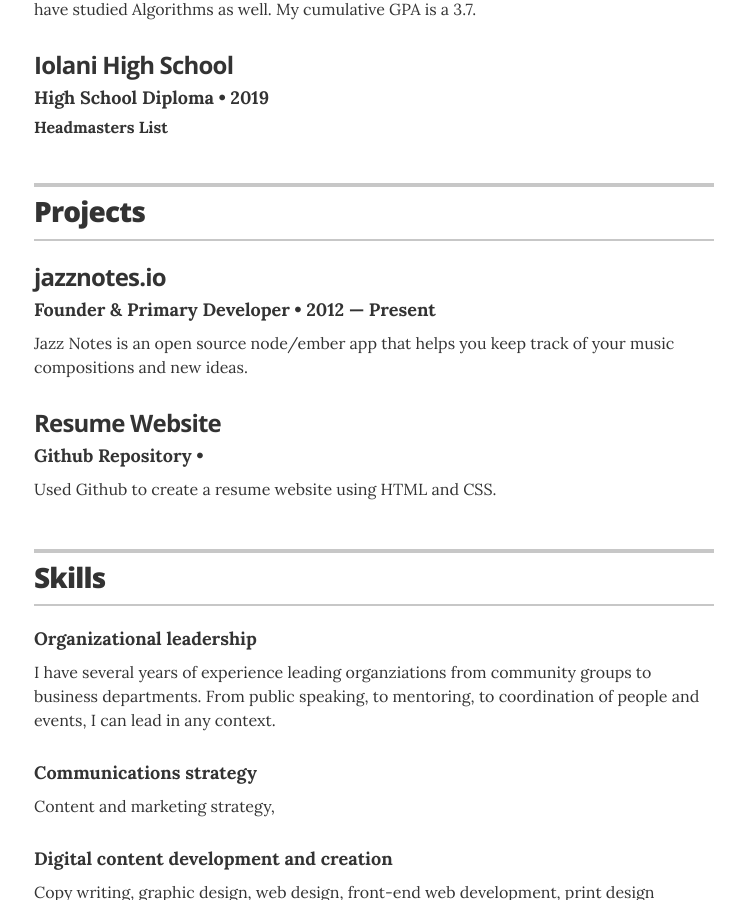
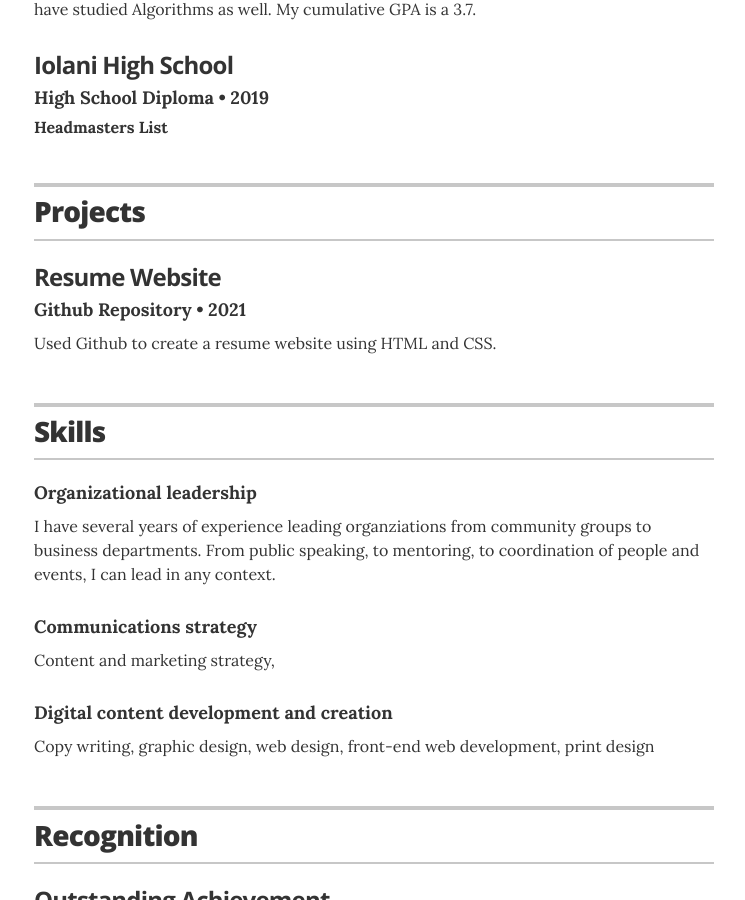
Before and after one commit to jglovier/resume-template, a Jekyll site: the page built from index.html, in a window 1280 px wide and 900 px high, scrolled down 1648 px. Shown: the whole window, without its empty margins (266-1011 px from the left). Built offline with Jekyll 4.4.1, drawn with Linux system fonts in a browser that asks for light colours.

Commit message:
Update projects.yml

```diff
--- a/_data/projects.yml
+++ b/_data/projects.yml
@@ -2,15 +2,15 @@
 # uncomment the urls if you wish to display them, and add your own URL
 
 # jazznotes.io
-- project: jazznotes.io
-  role: Founder & Primary Developer
-  duration: 2012 &mdash; Present
+#- project: jazznotes.io
+#  role: Founder & Primary Developer
+ # duration: 2012 &mdash; Present
   # url: "#"
-  description: Jazz Notes is an open source node/ember app that helps you keep track of your music compositions and new ideas.
+ # description: Jazz Notes is an open source node/ember app that helps you keep track of your music compositions and new ideas.
 
 # Springfield Community Outreach Group
 - project: Resume Website
   role: Github Repository
-  duration:
+  duration: 2021
   # url: "#"
   description: Used Github to create a resume website using HTML and CSS.
```
